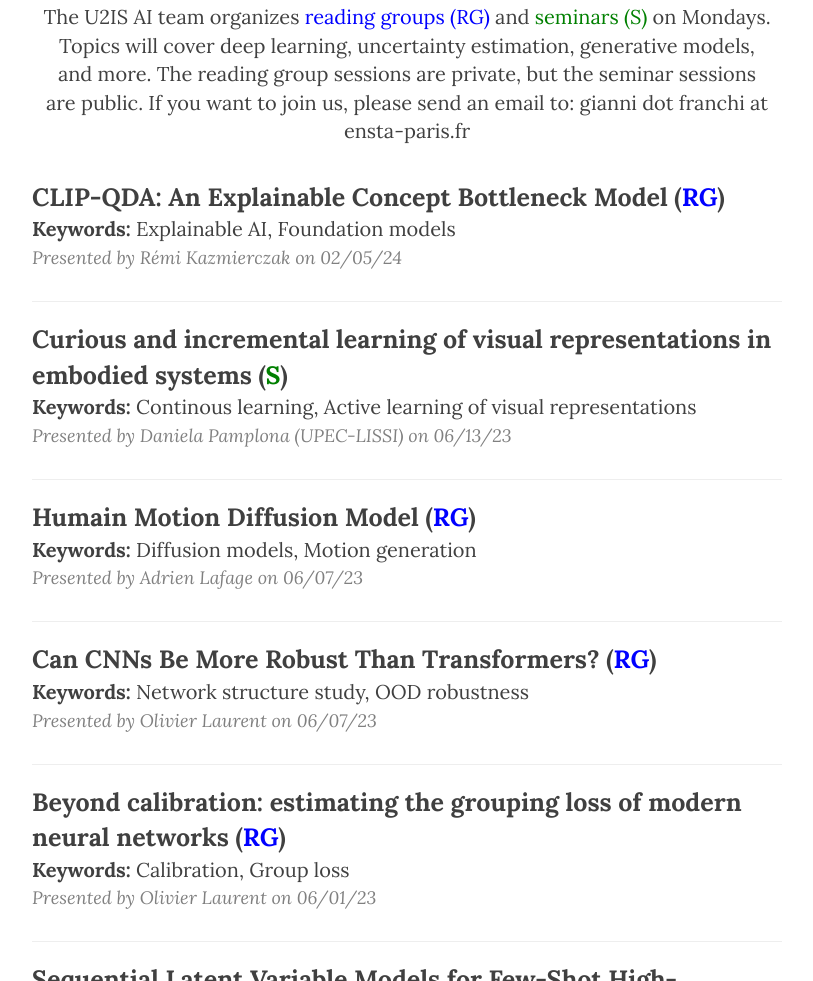
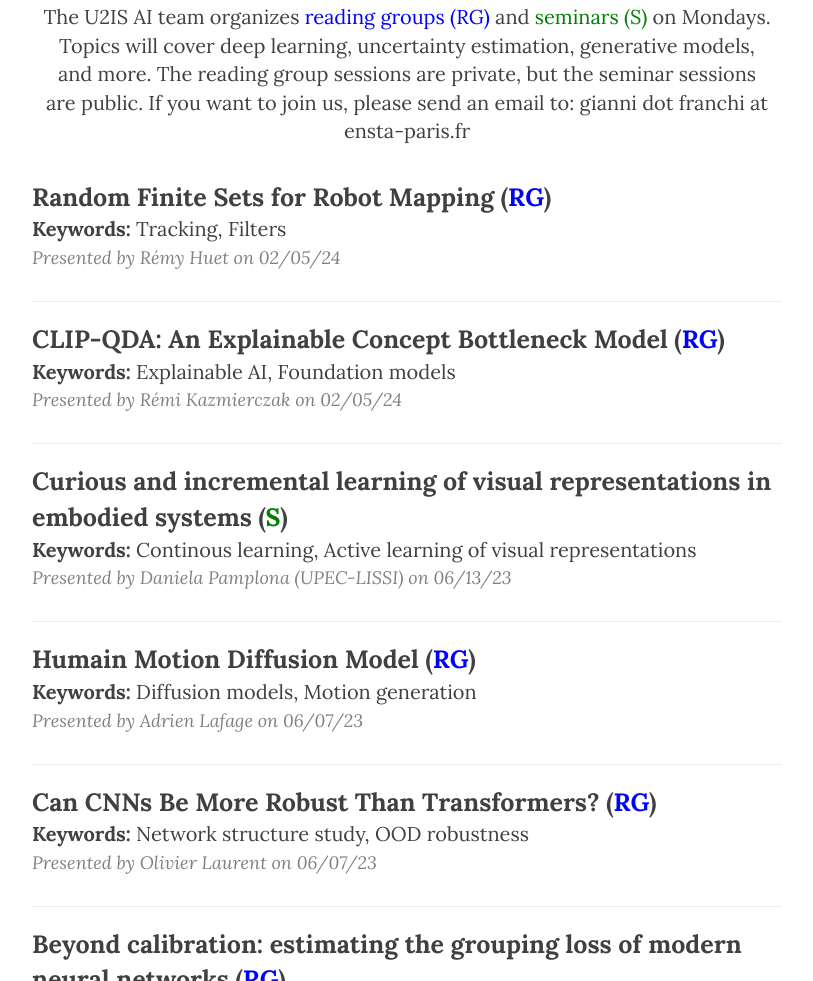
Before and after one commit to ENSTA-U2IS-AI/Reading-Group, a plain HTML site: page index.html in a window 1280 px wide. Shown: the part 893-1874 px from the top of the page, without its empty margins (233-1046 px from the left). Drawn offline with nearby package versions, Linux system fonts and the light colour scheme.

Commit message:
:sparkles: Add a presentation

```diff
--- a/index.html
+++ b/index.html
@@ -99,6 +99,20 @@
             <div class="col-lg-8 col-lg-offset-2 col-md-10 col-md-offset-1">
 
                 <div class="post-preview">
+                        <span class="subheading" style="font-size: 25px; font-weight: bold;">
+                            Random Finite Sets for Robot Mapping (<font style="color:blue">RG</font>)
+                        </span>
+                    <br>
+                    <span class="subheading">
+                            <b>Keywords: </b> Tracking, Filters
+                    </span>
+                    <p class="post-meta">Presented by Rémy Huet on 02/05/24</p>
+                </div>
+                <hr>
+
+
+
+                <div class="post-preview">
                     <a href="https://arxiv.org/pdf/2312.00110.pdf">
                         <span class="subheading" style="font-size: 25px; font-weight: bold;">
                             CLIP-QDA: An Explainable Concept Bottleneck Model (<font style="color:blue">RG</font>)
@@ -111,6 +125,7 @@
                     <p class="post-meta">Presented by Rémi Kazmierczak on 02/05/24</p>
                 </div>
                 <hr>
+
 
 
                 <div class="post-preview">
```
